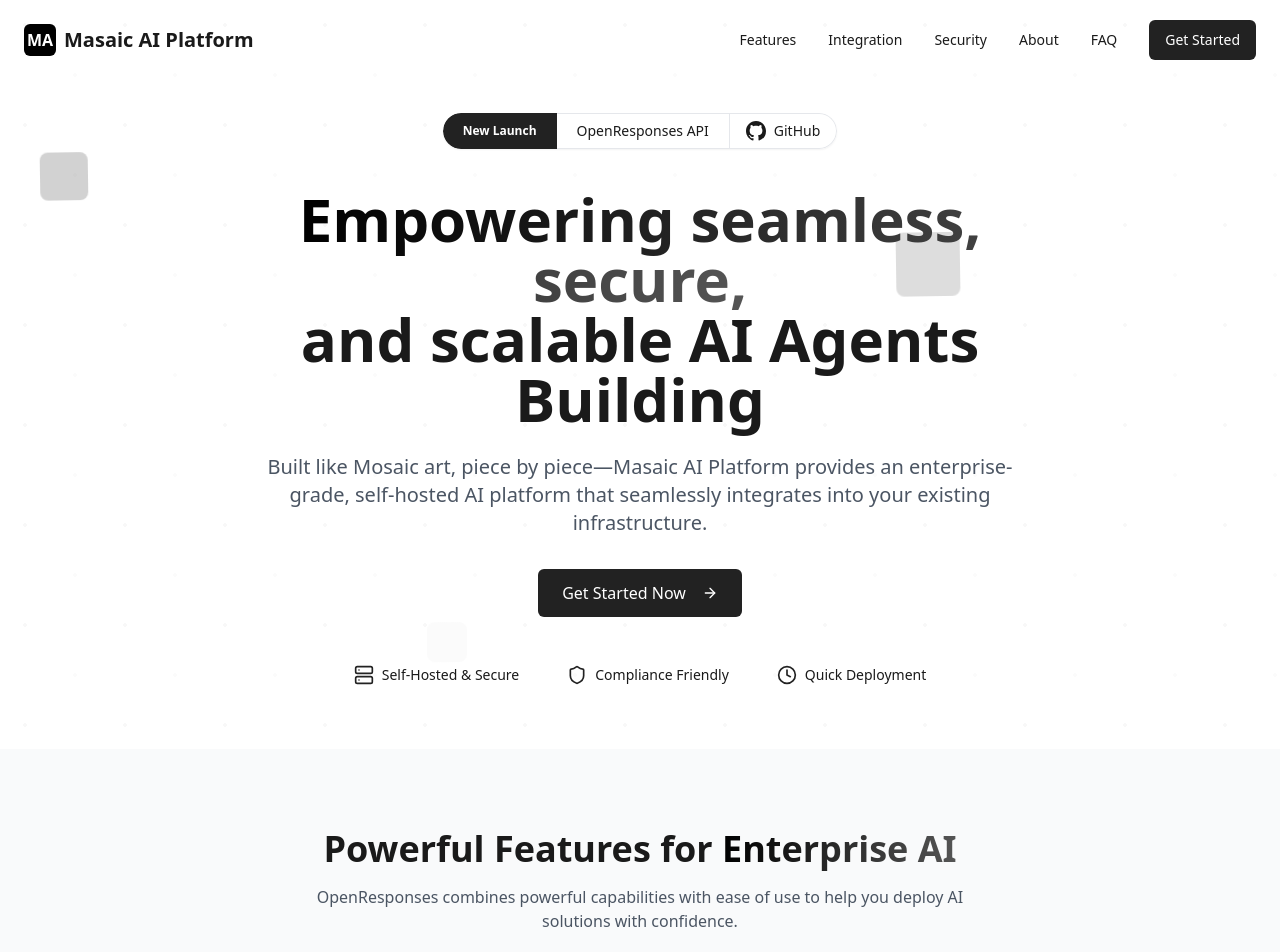
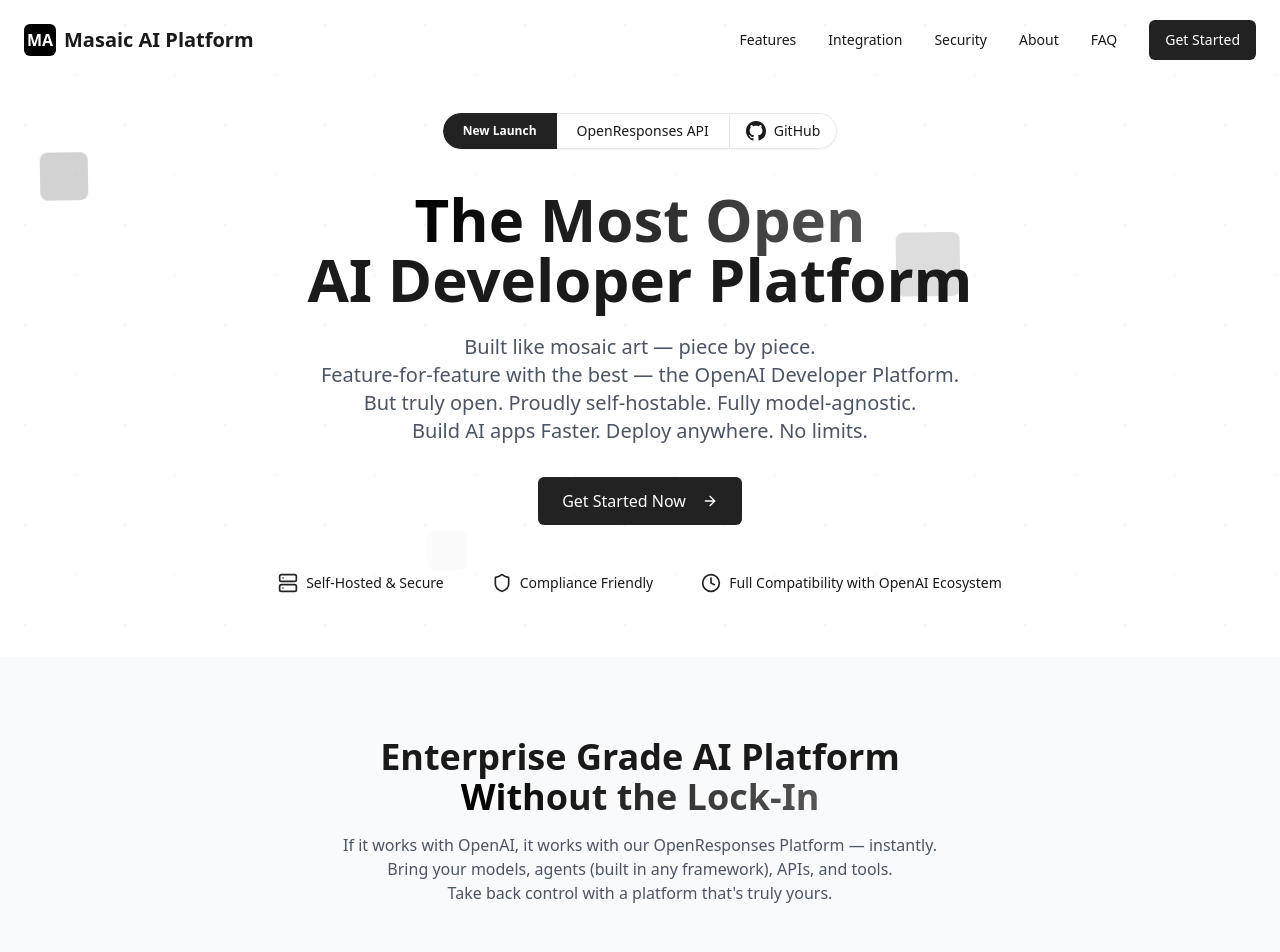
Before and after one commit to masaic-ai-platform/masaic-ai-website, a React (Vite) app: page / in a window 1280 px wide. Shown: the top 952 px of the page. Built offline with nearby package versions, Linux system fonts and the light colour scheme.

Commit message:
Updates to positioning

```diff
--- a/src/components/Features.tsx
+++ b/src/components/Features.tsx
@@ -53,10 +53,13 @@
       <div className="container mx-auto">
         <div className="text-center max-w-2xl mx-auto mb-16">
           <h2 className="text-3xl md:text-4xl font-bold mb-4">
-            Powerful Features for <span className="gradient-text">Enterprise AI</span>
+          Enterprise Grade AI Platform<br/><span className="gradient-text">Without the Lock-In</span>
           </h2>
           <p className="text-gray-600">
-            OpenResponses combines powerful capabilities with ease of use to help you deploy AI solutions with confidence.
+          If it works with OpenAI, it works with our OpenResponses Platform — instantly.<br />
+
+          Bring your models, agents (built in any framework), APIs, and tools. <br />
+          Take back control with a platform that's truly yours.
           </p>
         </div>
 
--- a/src/components/Footer.tsx
+++ b/src/components/Footer.tsx
@@ -16,7 +16,7 @@
             </div>
 
             <p className="text-gray-400 mb-6">
-              Empowering seamless, secure, and scalable AI integrations—built piece by piece.
+            The Most Open AI Developer Platform.
             </p>
 
             <div className="flex space-x-4">
--- a/src/components/Hero.tsx
+++ b/src/components/Hero.tsx
@@ -39,14 +39,17 @@
       <div className="container mx-auto px-4 sm:px-6">
         <div className="max-w-4xl mx-auto text-center">
           <h1 className="text-3xl sm:text-4xl md:text-5xl lg:text-6xl font-bold mb-4 sm:mb-6 leading-tight">
-            <span className="gradient-text">Empowering seamless, secure,</span>
+            <span className="gradient-text">The Most Open </span>
             <br className="hidden sm:block" />
-            <span className="gradient-text sm:hidden">and scalable</span>
-            <span className="hidden sm:inline"> and scalable</span> AI Agents Building
+            <span className="gradient-text sm:hidden"></span>
+            <span className="hidden sm:inline"> AI Developer Platform</span>
           </h1>
 
           <p className="text-base sm:text-lg md:text-xl text-gray-600 mb-6 sm:mb-8 max-w-3xl mx-auto">
-            Built like Mosaic art, piece by piece—Masaic AI Platform provides an enterprise-grade, self-hosted AI platform that seamlessly integrates into your existing infrastructure.
+          Built like mosaic art — piece by piece. <br />
+          Feature-for-feature with the best — the OpenAI Developer Platform.<br />
+          But truly open. Proudly self-hostable. Fully model-agnostic.<br />
+          Build AI apps Faster. Deploy anywhere. No limits.
           </p>
 
           <div className="flex flex-col sm:flex-row items-center justify-center gap-4 mb-8 sm:mb-12">
@@ -69,7 +72,7 @@
             </div>
             <div className="flex items-center">
               <Clock className="h-4 w-4 sm:h-5 sm:w-5 text-mosaic-primary mr-2" />
-              <span className="text-xs sm:text-sm">Quick Deployment</span>
+              <span className="text-xs sm:text-sm">Full Compatibility with OpenAI Ecosystem</span>
             </div>
           </div>
         </div>
```
Also changed, not shown: 1 other file (tests, documents, lock files or other folders).
